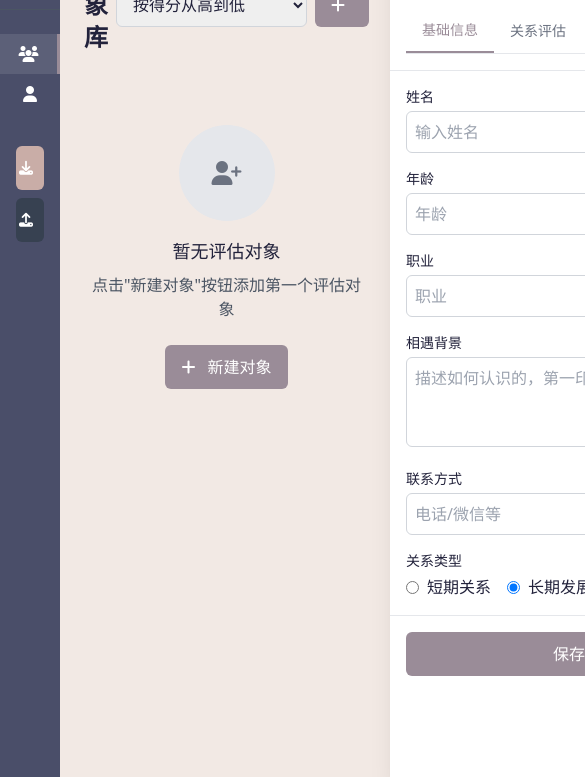
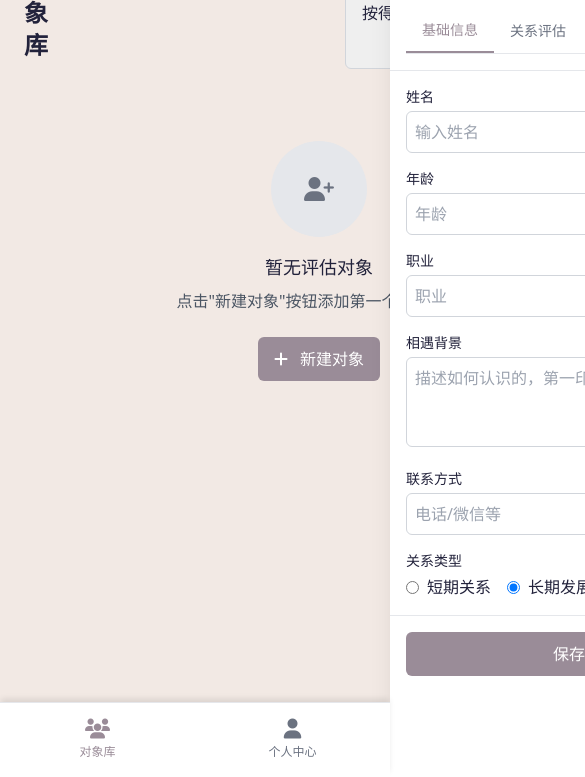
Before and after one commit to ZMY0705-ai/RIQ-Relation-IQ, a plain HTML site: page index.html in a window 390 px wide. Shown: the part 67-844 px from the top of the page, 585 px wide, since content can reach past the window. Drawn offline with nearby package versions, Linux system fonts and the light colour scheme.

Commit message:
Update index.html

```diff
--- a/index.html
+++ b/index.html
@@ -143,14 +143,49 @@
             color: white;
         }
 
+        /* 移动端底部导航栏 */
+        .mobile-nav {
+            display: none;
+            position: fixed;
+            bottom: 0;
+            left: 0;
+            right: 0;
+            background-color: white;
+            border-top: 1px solid #E5E7EB;
+            z-index: 40;
+            padding: 8px 0;
+            box-shadow: 0 -4px 6px -1px rgba(0, 0, 0, 0.1);
+        }
+
+        .mobile-nav-item {
+            display: flex;
+            flex-direction: column;
+            align-items: center;
+            justify-content: center;
+            padding: 8px 0;
+            font-size: 12px;
+            color: #6B7280;
+            flex: 1;
+        }
+
+        .mobile-nav-item.active {
+            color: #9A8C98;
+        }
+
+        .mobile-nav-item i {
+            font-size: 20px;
+            margin-bottom: 4px;
+        }
+
         /* 移动端优化 */
         @media (max-width: 768px) {
             .sidebar {
-                width: 60px;
+                width: 0;
             }
             .main-content {
-                margin-left: 60px;
-                padding: 10px;
+                margin-left: 0;
+                padding: 15px;
+                padding-bottom: 80px; /* 为底部导航留出空间 */
             }
             .collapsed .sidebar {
                 width: 0;
@@ -158,15 +193,8 @@
             .collapsed .main-content {
                 margin-left: 0;
             }
-            .nav-text {
-                display: none;
-            }
-            .nav-item {
-                justify-content: center;
-                padding: 12px 0;
-            }
-            .nav-item i {
-                margin-right: 0;
+            .mobile-nav {
+                display: flex;
             }
             #profiles-page h1 {
                 font-size: 1.5rem;
@@ -191,11 +219,19 @@
             .radar-chart-container {
                 height: 200px;
             }
+            .tabs {
+                overflow-x: auto;
+                white-space: nowrap;
+            }
+            .tab-btn {
+                padding: 10px 16px;
+            }
         }
 
         @media (max-width: 480px) {
             .main-content {
-                padding: 8px;
+                padding: 10px;
+                padding-bottom: 80px;
             }
             .card {
                 padding: 15px;
@@ -222,12 +258,11 @@
 <body class="bg-background text-text">
     <!-- 应用容器 -->
     <div class="app-container min-h-screen flex">
-        <!-- 侧边栏导航 -->
+        <!-- 侧边栏导航 - 电脑端 -->
         <div class="sidebar text-white fixed h-full overflow-y-auto z-10">
             <div class="p-4 border-b border-gray-600">
                 <div class="flex items-center justify-between">
-                    <h1 class="text-xl font-bold hidden md:block">RelationIQ</h1>
-                    <h1 class="text-xl font-bold md:hidden">RIQ</h1>
+                    <h1 class="text-xl font-bold">RelationIQ</h1>
                     <button class="toggle-sidebar p-1 rounded hover:bg-gray-700 text-white">
                         <i class="fas fa-bars"></i>
                     </button>
@@ -246,12 +281,12 @@
             </nav>
 
             <div class="mt-8 px-4">
-                <h3 class="text-xs font-semibold text-gray-300 uppercase tracking-wide mb-2 hidden md:block">快捷操作</h3>
+                <h3 class="text-xs font-semibold text-gray-300 uppercase tracking-wide mb-2">快捷操作</h3>
                 <button class="w-full bg-secondary text-white py-2 rounded-md text-sm font-medium flex items-center justify-center mb-2">
-                    <i class="fas fa-download mr-2"></i> <span class="hidden md:inline">导出数据</span>
+                    <i class="fas fa-download mr-2"></i> 导出数据
                 </button>
                 <button class="w-full bg-gray-700 text-white py-2 rounded-md text-sm font-medium flex items-center justify-center">
-                    <i class="fas fa-upload mr-2"></i> <span class="hidden md:inline">导入数据</span>
+                    <i class="fas fa-upload mr-2"></i> 导入数据
                 </button>
             </div>
         </div>
@@ -263,7 +298,7 @@
                 <div class="flex justify-between items-center mb-6">
                     <h1 class="text-2xl font-bold">对象库</h1>
                     <div class="flex space-x-2">
-                        <div class="relative hidden md:block">
+                        <div class="relative">
                             <input type="text" placeholder="搜索对象..." class="pl-10 pr-4 py-2 border border-gray-300 rounded-md focus:ring-primary focus:border-primary">
                             <i class="fas fa-search absolute left-3 top-3 text-gray-400"></i>
                         </div>
@@ -275,7 +310,7 @@
                             <option value="custom">自定义排序</option>
                         </select>
                         <button class="btn-primary px-4 py-2 rounded-md flex items-center" id="add-profile-btn">
-                            <i class="fas fa-plus mr-2"></i> <span class="hidden md:inline">新建对象</span>
+                            <i class="fas fa-plus mr-2"></i> 新建对象
                         </button>
                     </div>
                 </div>
@@ -433,6 +468,18 @@
                     </div>
                 </div>
             </div>
+        </div>
+
+        <!-- 移动端底部导航栏 -->
+        <div class="mobile-nav">
+            <a href="#" class="mobile-nav-item active" data-page="profiles">
+                <i class="fas fa-users"></i>
+                <span>对象库</span>
+            </a>
+            <a href="#" class="mobile-nav-item" data-page="personal">
+                <i class="fas fa-user"></i>
+                <span>个人中心</span>
+            </a>
         </div>
 
         <!-- 档案抽屉 -->
@@ -641,6 +688,7 @@
         const appContainer = document.querySelector('.app-container');
         const toggleSidebarBtn = document.querySelector('.toggle-sidebar');
         const navItems = document.querySelectorAll('.nav-item');
+        const mobileNavItems = document.querySelectorAll('.mobile-nav-item');
         const pages = document.querySelectorAll('.page');
         const drawer = document.querySelector('.drawer');
         const closeDrawerBtn = document.querySelector('.close-drawer');
@@ -1567,6 +1615,14 @@
                     item.classList.add('active');
                 }
             });
+
+            // 更新移动端导航激活状态
+            mobileNavItems.forEach(item => {
+                item.classList.remove('active');
+                if (item.getAttribute('data-page') === pageName) {
+                    item.classList.add('active');
+                }
+            });
         }
 
         // 获取时间差
@@ -1600,8 +1656,17 @@
                 appContainer.classList.toggle('collapsed');
             });
 
-            // 导航切换
+            // 导航切换 - 桌面端
             navItems.forEach(item => {
+                item.addEventListener('click', function(e) {
+                    e.preventDefault();
+                    const pageName = this.getAttribute('data-page');
+                    switchPage(pageName);
+                });
+            });
+
+            // 导航切换 - 移动端
+            mobileNavItems.forEach(item => {
                 item.addEventListener('click', function(e) {
                     e.preventDefault();
                     const pageName = this.getAttribute('data-page');
```
